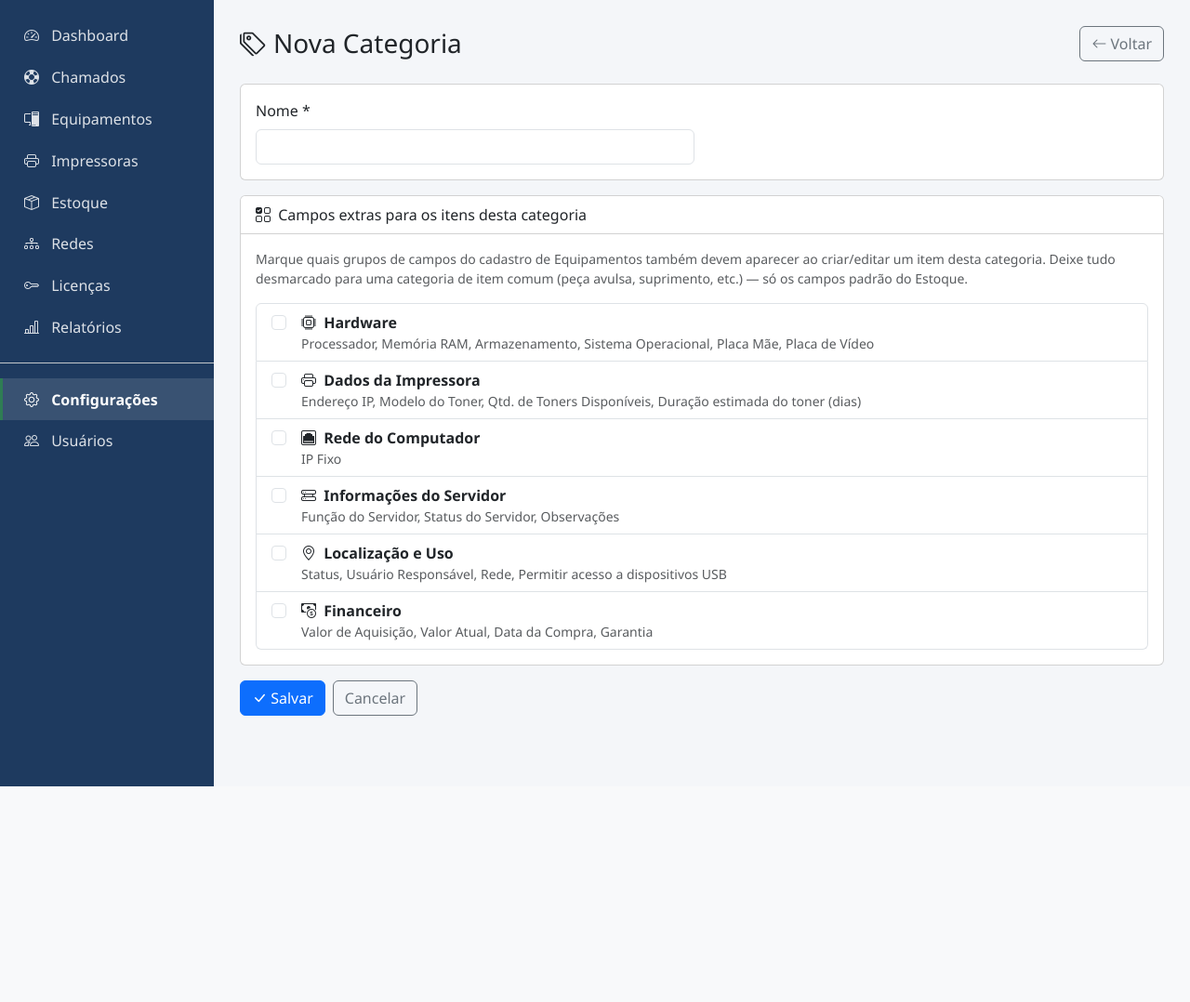
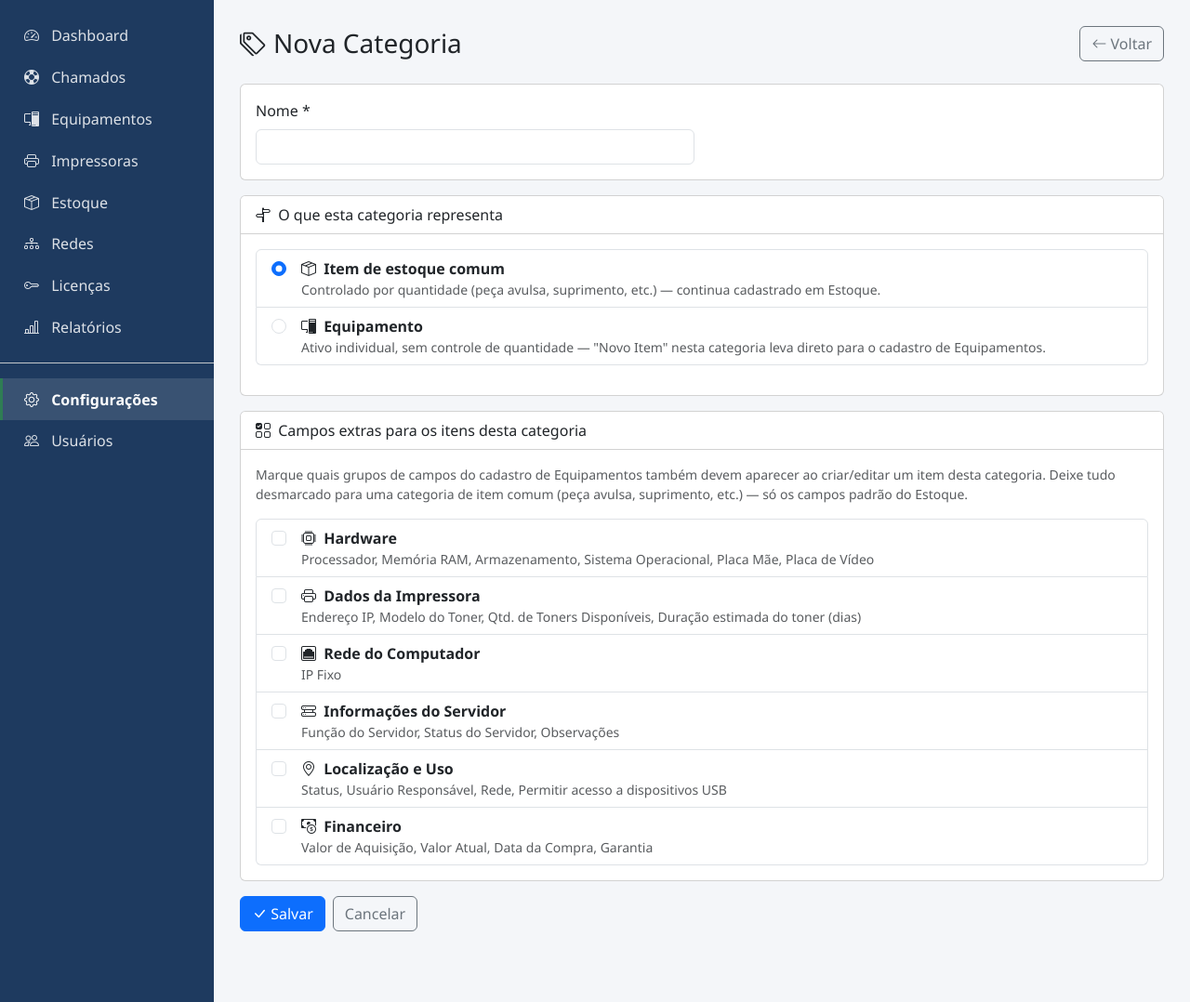
Before and after one commit to SalomaoKonjunski/Web-SCATI, a PHP site: page /web-scati/modules/categorias_estoque/form.php in a window 1280 px wide. Shown: the part 56-1134 px from the top of the page at 93% size. Before the commit the page ends 902 px from the top, so only its background shows below. Run offline with PHP 8.4, Linux system fonts and the light colour scheme; a user stored in the database is signed in; data that the repository does not hold is empty.

Commit message:
Categoria de estoque pode virar Equipamento de verdade
Uma categoria de estoque agora pode ser marcada como "Equipamento"
(com um Tipo, ex.: Computador, Impressora, Servidor) em vez de "Item
de estoque comum". Nesse modo, ela deixa de aparecer como opção que
gera uma linha em Estoque com quantidade — "Novo Item" para essa
categoria leva direto para o cadastro de Equipamentos (ativo
individual, com patrimônio, histórico etc.), já com o tipo
pré-selecionado, reaproveitando o formulário de Equipamentos que já
existe (inclusive o suporte a ?tipo= que já era usado por "Nova
Impressora").

A categoria "Toner" é protegida contra virar Equipamento, já que a
funcionalidade de toner de impressoras depende dela continuar sendo
um item de estoque com quantidade.

A listagem de Categorias de Estoque agora mostra uma coluna "Tipo"
indicando se a categoria é um item de estoque comum ou um tipo de
equipamento.

```diff
--- a/web-scati/web-scati/modules/categorias_estoque/form.php
+++ b/web-scati/web-scati/modules/categorias_estoque/form.php
@@ -11,7 +11,7 @@ $edicao = $id !== null;
 
 $grupos = gruposCamposEstoque();
 
-$categoria = ['nome' => ''];
+$categoria = ['nome' => '', 'equipamento_tipo' => ''];
 foreach ($grupos as $grupo) {
     $categoria[$grupo['coluna']] = 0;
 }
@@ -31,19 +31,37 @@ $erros = [];
 
 if ($_SERVER['REQUEST_METHOD'] === 'POST') {
     $categoria['nome'] = trim($_POST['nome'] ?? '');
-    foreach ($grupos as $chave => $grupo) {
-        $categoria[$grupo['coluna']] = isset($_POST['grupo_' . $chave]) ? 1 : 0;
+    $modo = ($_POST['modo'] ?? 'estoque') === 'equipamento' ? 'equipamento' : 'estoque';
+
+    if ($modo === 'equipamento') {
+        $categoria['equipamento_tipo'] = $_POST['equipamento_tipo'] ?? '';
+        foreach ($grupos as $grupo) {
+            $categoria[$grupo['coluna']] = 0;
+        }
+    } else {
+        $categoria['equipamento_tipo'] = '';
+        foreach ($grupos as $chave => $grupo) {
+            $categoria[$grupo['coluna']] = isset($_POST['grupo_' . $chave]) ? 1 : 0;
+        }
     }
 
     if ($categoria['nome'] === '') {
         $erros[] = 'O campo Nome é obrigatório.';
     }
 
+    if ($modo === 'equipamento' && !in_array($categoria['equipamento_tipo'], tiposEquipamento(), true)) {
+        $erros[] = 'Selecione o tipo de equipamento.';
+    }
+
     // A categoria "Toner" é usada por nome em várias regras do sistema (aba
-    // Toner das impressoras, alerta de impressora sem toner, etc.) — renomeá-la
-    // quebraria essas telas silenciosamente, então o nome fica protegido.
+    // Toner das impressoras, alerta de impressora sem toner, etc.) — precisa
+    // continuar sendo um item de estoque com quantidade, então fica protegida
+    // contra renomeação e contra virar uma categoria de Equipamento.
     if ($edicao && $registro['nome'] === 'Toner' && $categoria['nome'] !== 'Toner') {
         $erros[] = 'A categoria "Toner" não pode ser renomeada, pois é usada pela funcionalidade de Toner de impressoras.';
+    }
+    if ($edicao && $registro['nome'] === 'Toner' && $modo === 'equipamento') {
+        $erros[] = 'A categoria "Toner" não pode virar Equipamento, pois é usada pela funcionalidade de Toner de impressoras.';
     }
 
     if (empty($erros)) {
@@ -60,7 +78,7 @@ if ($_SERVER['REQUEST_METHOD'] === 'POST') {
     }
 
     if (empty($erros)) {
-        $params = ['nome' => $categoria['nome']];
+        $params = ['nome' => $categoria['nome'], 'equipamento_tipo' => $categoria['equipamento_tipo'] ?: null];
         foreach ($grupos as $grupo) {
             $params[$grupo['coluna']] = $categoria[$grupo['coluna']];
         }
@@ -68,7 +86,7 @@ if ($_SERVER['REQUEST_METHOD'] === 'POST') {
         if ($edicao) {
             $params['id'] = $id;
             $pdo->prepare(
-                'UPDATE categorias_estoque SET nome = :nome,
+                'UPDATE categorias_estoque SET nome = :nome, equipamento_tipo = :equipamento_tipo,
                     campo_hardware = :campo_hardware, campo_impressora = :campo_impressora,
                     campo_rede_computador = :campo_rede_computador, campo_servidor = :campo_servidor,
                     campo_localizacao_uso = :campo_localizacao_uso, campo_financeiro = :campo_financeiro
@@ -78,9 +96,9 @@ if ($_SERVER['REQUEST_METHOD'] === 'POST') {
         } else {
             $pdo->prepare(
                 'INSERT INTO categorias_estoque
-                    (nome, campo_hardware, campo_impressora, campo_rede_computador, campo_servidor, campo_localizacao_uso, campo_financeiro)
+                    (nome, equipamento_tipo, campo_hardware, campo_impressora, campo_rede_computador, campo_servidor, campo_localizacao_uso, campo_financeiro)
                  VALUES
-                    (:nome, :campo_hardware, :campo_impressora, :campo_rede_computador, :campo_servidor, :campo_localizacao_uso, :campo_financeiro)'
+                    (:nome, :equipamento_tipo, :campo_hardware, :campo_impressora, :campo_rede_computador, :campo_servidor, :campo_localizacao_uso, :campo_financeiro)'
             )->execute($params);
             flash('success', 'Categoria cadastrada com sucesso.');
         }
@@ -104,6 +122,7 @@ include __DIR__ . '/../../includes/header.php';
     </div>
 <?php endif; ?>
 
+<?php $modoAtual = !empty($categoria['equipamento_tipo']) ? 'equipamento' : 'estoque'; ?>
 <form method="post">
     <div class="card mb-3">
         <div class="card-body row g-3">
@@ -115,6 +134,40 @@ include __DIR__ . '/../../includes/header.php';
     </div>
 
     <div class="card mb-3">
+        <div class="card-header bg-white">
+            <i class="bi bi-signpost-split me-1"></i> O que esta categoria representa
+        </div>
+        <div class="card-body">
+            <div class="list-group mb-3">
+                <label class="list-group-item d-flex gap-3">
+                    <input class="form-check-input flex-shrink-0 mt-1" type="radio" name="modo" id="modoEstoque" value="estoque" <?= $modoAtual === 'estoque' ? 'checked' : '' ?>>
+                    <span>
+                        <span class="fw-semibold"><i class="bi bi-box-seam me-1"></i> Item de estoque comum</span>
+                        <div class="text-muted small">Controlado por quantidade (peça avulsa, suprimento, etc.) — continua cadastrado em Estoque.</div>
+                    </span>
+                </label>
+                <label class="list-group-item d-flex gap-3">
+                    <input class="form-check-input flex-shrink-0 mt-1" type="radio" name="modo" id="modoEquipamento" value="equipamento" <?= $modoAtual === 'equipamento' ? 'checked' : '' ?>>
+                    <span>
+                        <span class="fw-semibold"><i class="bi bi-pc-display me-1"></i> Equipamento</span>
+                        <div class="text-muted small">Ativo individual, sem controle de quantidade — "Novo Item" nesta categoria leva direto para o cadastro de Equipamentos.</div>
+                    </span>
+                </label>
+            </div>
+
+            <div id="painelEquipamentoTipo" style="display:none;">
+                <label class="form-label">Tipo de Equipamento *</label>
+                <select name="equipamento_tipo" class="form-select" style="max-width: 320px;">
+                    <option value="">Selecione...</option>
+                    <?php foreach (tiposEquipamento() as $tipo): ?>
+                        <option value="<?= e($tipo) ?>" <?= $categoria['equipamento_tipo'] === $tipo ? 'selected' : '' ?>><?= e($tipo) ?></option>
+                    <?php endforeach; ?>
+                </select>
+            </div>
+        </div>
+    </div>
+
+    <div class="card mb-3" id="painelCamposExtras">
         <div class="card-header bg-white">
             <i class="bi bi-ui-checks-grid me-1"></i> Campos extras para os itens desta categoria
         </div>
```
Also changed, not shown: web-scati/web-scati/assets/js/scripts.js (+37 -0 lines), web-scati/web-scati/database/migration_categoria_equipamento_tipo.sql (added, +22 -0 lines), web-scati/web-scati/database/scati.sql (+10 -2 lines), web-scati/web-scati/modules/categorias_estoque/index.php (+9 -1 lines), web-scati/web-scati/modules/estoque/form.php (+15 -1 lines).
